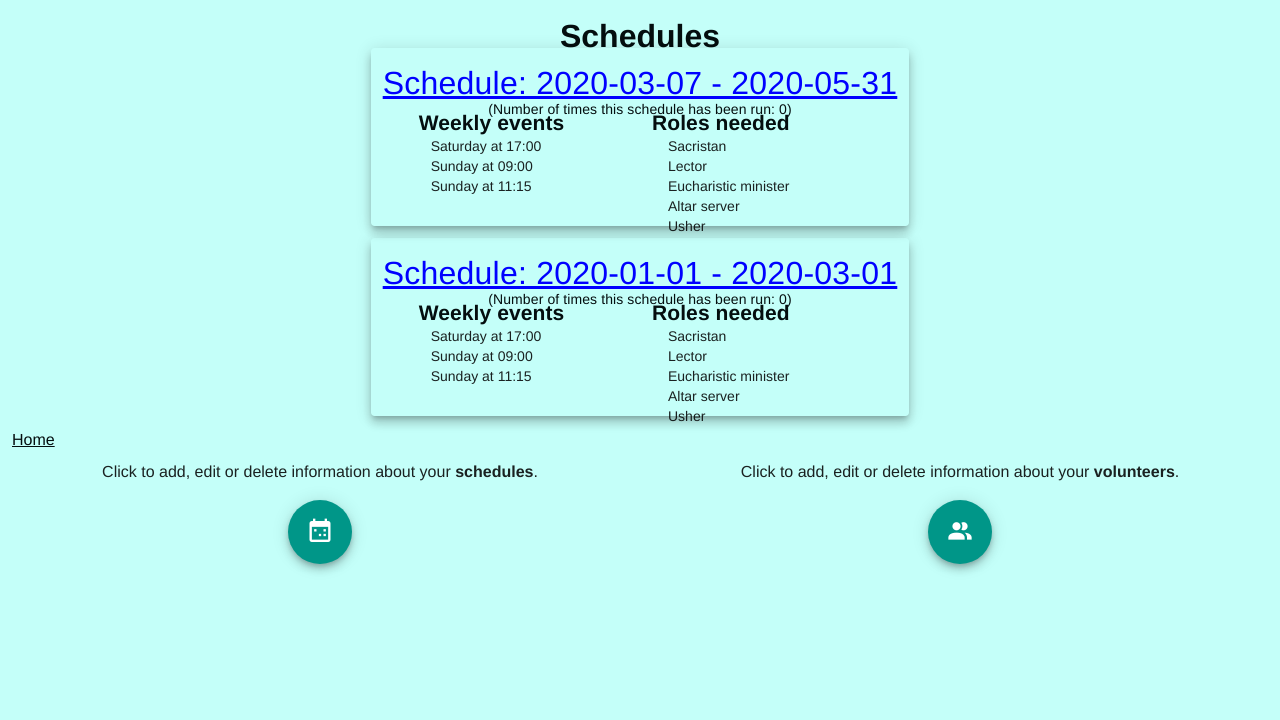
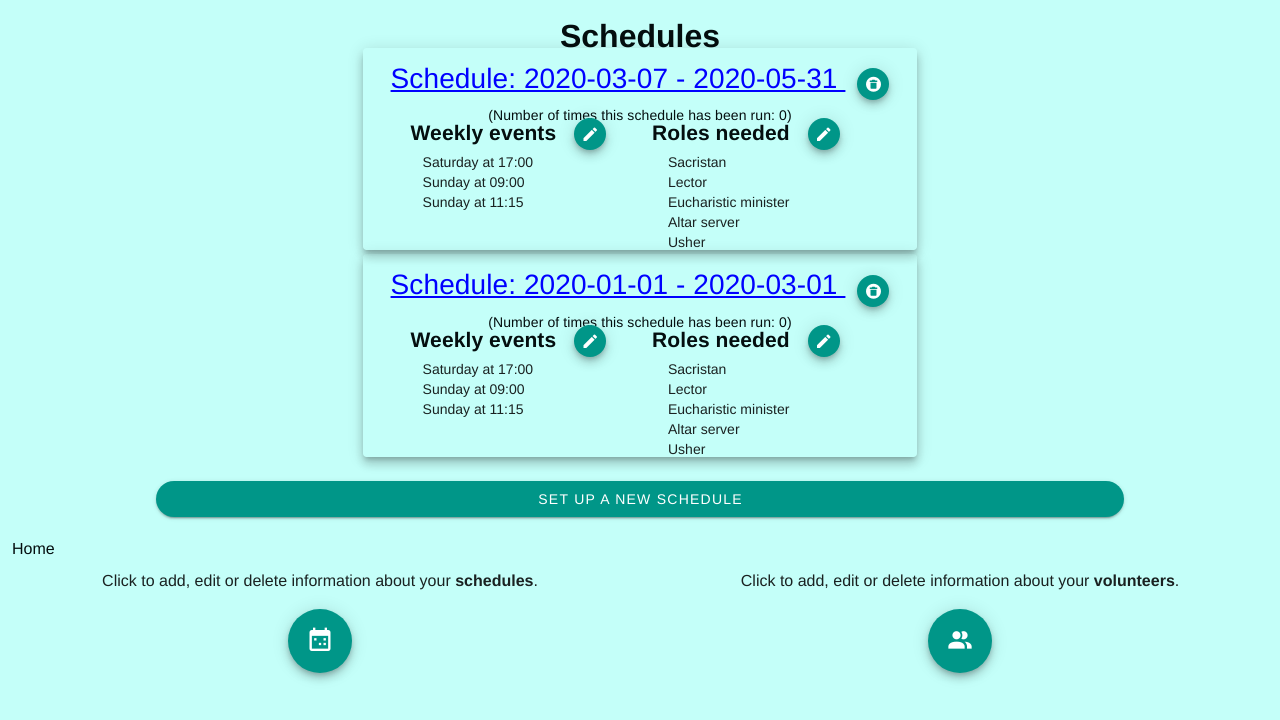
Before and after one commit to crown0128/scheduler, a Vue app: page /#/schedules in a window 1280 px wide. Shown: the top 720 px of the page. Built offline with nearby package versions, Linux system fonts and the light colour scheme.

Commit message:
Added buttons (non-working) to Schedules page.

```diff
--- a/src/App.vue
+++ b/src/App.vue
@@ -1,12 +1,13 @@
 <template>
-  <v-app id="app">
+<div id="app">
+  <v-app>
 <!-- <div id="app" class="teal--text text--darken-4"> -->
 
     <!-- <h1>Welcome to the Slavin Scheduler!</h1> -->
     <div class="header">
       <router-view></router-view>
     </div>
-    <router-link to='/' class='text-left pl-3'>
+    <router-link to='/' class='text-left pl-3 no-underscore'>
       Home
     </router-link>
     <v-row no-gutters>
@@ -94,6 +95,7 @@
       <HelloHeader/>
     </v-content> -->
   </v-app>
+</div>
 </template>
 
 <script>
@@ -130,6 +132,7 @@ export default {
 
 #nav {
   padding: 30px;
+  text-decoration: none;
 }
 
 #nav a {
@@ -140,4 +143,9 @@ export default {
 #nav a.router-link-exact-active {
   color: #0216b0
 }
+
+.no-underscore {
+  text-decoration: none !important;
+}
+
 </style>
--- a/src/components/Schedule.vue
+++ b/src/components/Schedule.vue
@@ -1,11 +1,17 @@
 <template>
 
+<div>
 
   <v-row text-center class="justify-center">
-    <div class="v-card v-card--shaped v-sheet elevation-7 px-3 py-1" supportingtext="true">
+    <div class="v-card v-card--shaped v-sheet elevation-7 px-3 py-1 mb-2" supportingtext="true">
 
-      <div class="v-card__text schedule-title">
-        Schedule:  {{schedule.startDate}} - {{schedule.endDate}}
+      <div class="v-card__text pb-0">
+        <span class="schedule-title">
+          Schedule:  {{schedule.startDate}} - {{schedule.endDate}}
+        </span>
+        <v-btn class="mr-0 ml-3" fab dark x-small color="teal">
+          <v-icon dark>mdi-delete-circle</v-icon>
+        </v-btn>
       </div>
 
       <div class="v-card__text pa-1">
@@ -17,7 +23,12 @@
 
           <div class="row">
             <div class="col-12 pa-0">
-            <h2 class="text-left col-12 py-0 pl-12">Weekly events</h2>
+              <h2 class="text-left col-12 py-0 pl-12">
+                Weekly events
+                <v-btn class="mr-0 ml-3" fab dark x-small color="teal">
+                  <v-icon dark>mdi-pencil</v-icon>
+                </v-btn>
+              </h2>
             </div>
           </div>
 
@@ -32,11 +43,16 @@
           </v-list>
         </v-col>
 
-        <v-col cols="6" class="v-card__text">
+        <v-col cols="6" class="v-card__text pb-5">
 
           <div class="row">
             <div class="col-12 pa-0">
-              <h2 class="text-left col-12 py-0">Roles needed</h2>
+              <h2 class="text-left col-12 py-0">
+                Roles needed
+                <v-btn class="mr-0 ml-3" fab dark x-small color="teal">
+                  <v-icon dark>mdi-pencil</v-icon>
+                </v-btn>
+              </h2>
             </div>
           </div>
 
@@ -53,42 +69,11 @@
         </v-col>
 
       </v-row>
+
     </div>
   </v-row>
 
-
-
-
-  <!-- <v-list-item class="bg-lightteal col-12 text-center">
-    <v-list-items class="col-12 pa-0">
-      <v-list-item class="col-12 pa-0">
-        <h1 class="text-center col-12 pa-0">Schedule:  {{schedule.startDate}} - {{schedule.endDate}}</h1>
-      </v-list-item>
-
-      <v-list-item class="col-12 pa-0">
-        <span class="text-center col-12 pa-0">(Number of times this schedule has been run:  {{schedule.version}})</span>
-      </v-list-item>
-
-      <v-list-item class="col-6 pa-0">
-        <div class="row">
-          <div class="col-12">
-           <h2 class="text-left col-12 py-0 pl-12">Weekly events:</h2>
-          </div>
-        </div>
-
-        <v-list
-          v-for="(weeklyEvent, i) in schedule.weeklyEvents"
-          :key="i"
-          :weeklyEvent="weeklyEvent">
-          <v-list-item>
-            {{ weeklyEvent.day }} at {{ weeklyEvent.time }}
-          </v-list-item>
-        </v-list>
-      </v-list-item>
-
-
-    </v-list-items>
-  </v-list-item> -->
+</div>
 </template>
 
 <script>
--- a/src/views/Schedules.vue
+++ b/src/views/Schedules.vue
@@ -8,9 +8,15 @@
       :key="i"
       :schedule="schedule"
       mode="schedules"
-        class="pb-3"
+      class="pb-5"
       v-on="$listeners"
     />
+
+    <v-flex xs10 offset-xs1 py-2>
+      <!-- <v-col center-align> -->
+        <v-btn block dark rounded class="teal">Set up a new Schedule</v-btn>
+      <!-- </v-col> -->
+    </v-flex>
 
   </v-container>
 </template>
```
Also changed, not shown: src/assets/logo(old).png (added), src/assets/logo.png. Lines whose indentation alone changed are shown as unchanged.
